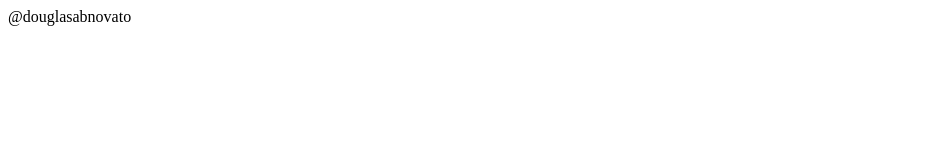
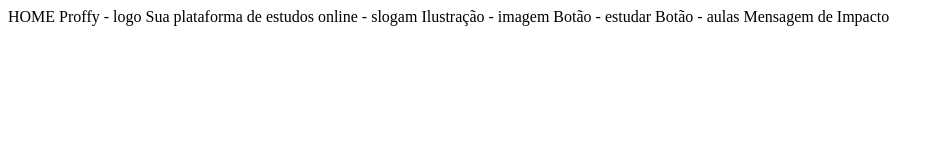
Before and after one commit to douglasabnovato/rocketseat-nlw-2, a plain HTML site: page index.html in a window 1280 px wide. Shown: the whole page, without its empty margins (0-944 px from the left). Drawn offline with Linux system fonts and the light colour scheme.

Commit message:
página home - iniciando

```diff
--- a/index.html
+++ b/index.html
@@ -3,9 +3,17 @@
 <head>
     <meta charset="UTF-8">
     <meta name="viewport" content="width=device-width, initial-scale=1.0">
-    <title>NLW - 2</title>
+    <title>Proffy</title>
 </head>
 <body>
-    @douglasabnovato
+    <div>
+        HOME
+        Proffy - logo
+        Sua plataforma de estudos online - slogam
+        Ilustração - imagem
+        Botão - estudar
+        Botão - aulas
+        Mensagem de Impacto
+    </div>
 </body>
 </html>
```
Also changed, not shown: Readme.md.
